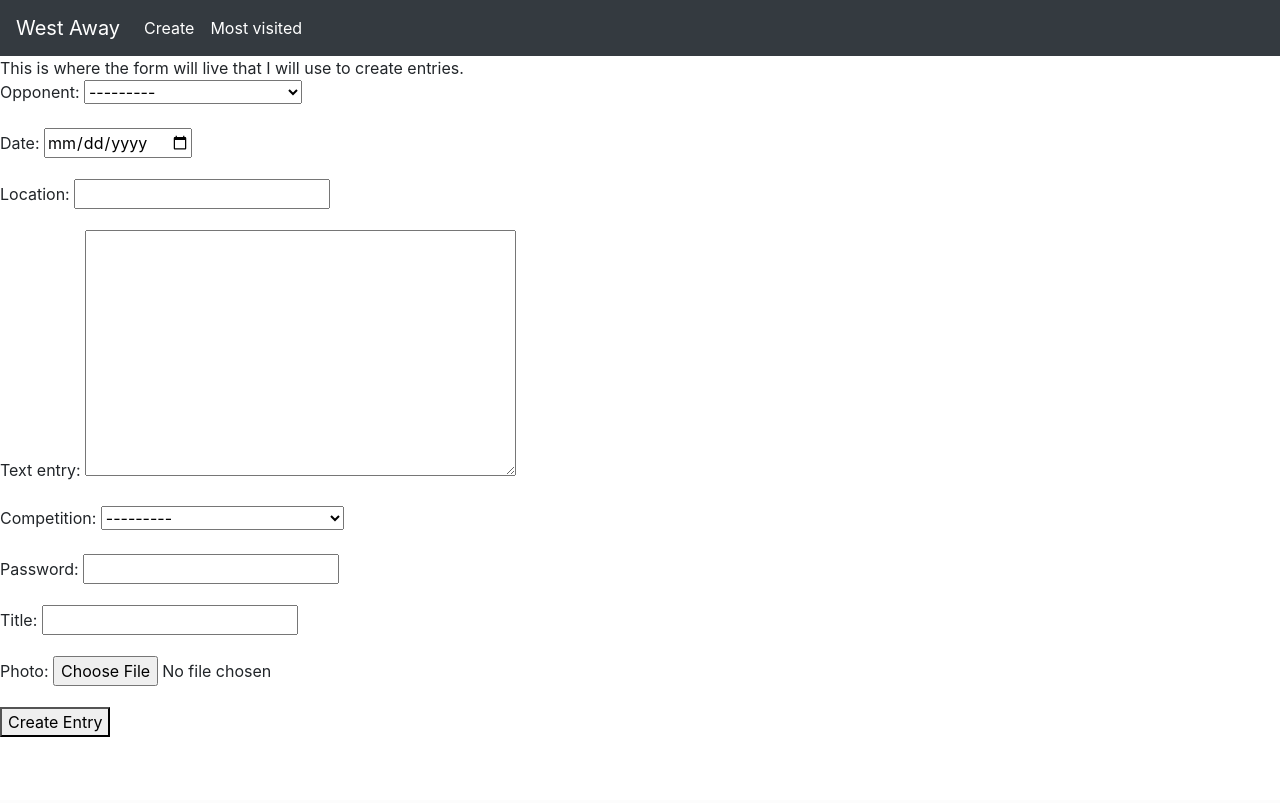
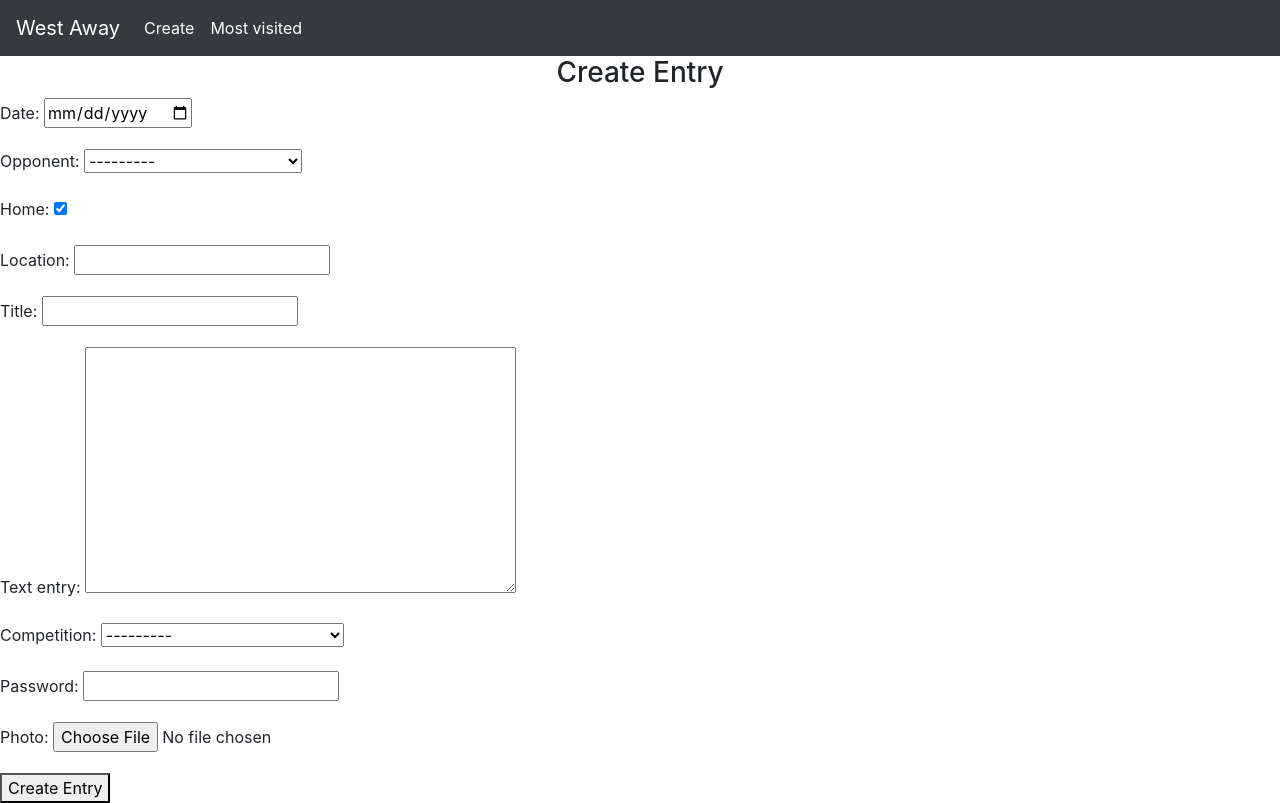
Before and after one commit to yanader/watchingwest, a Django app: page /westaway/create/ in a window 1280 px wide. Before the commit the page ends 737 px from the top, so only its background shows below. Run offline with Django 4.2, Linux system fonts and the light colour scheme; data comes from the database, SQL or seed files in the repository; both versions use the stored data as it was after the commit.

Commit message:
model and form updates

```diff
--- a/westaway/forms.py
+++ b/westaway/forms.py
@@ -7,13 +7,15 @@ class EntryUploadForm(forms.ModelForm):
 
     class Meta:
         model = Entry
-        fields = ['opponent', 'date', 'location', 'text_entry', 'competition']
+        fields = ['date', 'opponent',  'home', 'location', 'title', 'text_entry', 'competition']
 
     title = forms.CharField(max_length=64)
     photo = forms.ImageField()
 
     date = forms.DateField(widget=forms.DateInput(attrs={'type': 'date'}))
     text_entry = forms.CharField(widget=forms.Textarea)
+
+    home = forms.BooleanField(initial=True)
 
     def __init__(self, *args, **kwargs):
         super().__init__(*args, **kwargs)
@@ -34,7 +36,8 @@ class EntryUploadForm(forms.ModelForm):
             location=self.cleaned_data['location'],
             text_entry=self.cleaned_data['text_entry'],
             competition=self.cleaned_data['competition'],
-            image=image
+            image=image,
+            home=self.cleaned_data['home']
         )
 
         if commit:
--- a/westaway/models.py
+++ b/westaway/models.py
@@ -47,7 +47,7 @@ class Entry(models.Model):
     opponent = models.ForeignKey(Opponent, on_delete=models.SET_NULL, null=True)
     date = models.DateField()
     location = models.CharField(max_length=64)
-    home = models.BooleanField()
+    home = models.BooleanField(default=True)
     text_entry = models.CharField(max_length=400)
     image = models.OneToOneField(Image, null=True, blank=True, on_delete=models.SET_NULL)
     competition = models.ForeignKey(Competition, on_delete=models.SET_NULL, null=True)
--- a/westaway/templates/westaway/create.html
+++ b/westaway/templates/westaway/create.html
@@ -2,7 +2,7 @@
 
 {% block body %}
 
-This is where the form will live that I will use to create entries.
+<h3 style="text-align: center;">Create Entry</h3>
 
 <form method="POST" enctype="multipart/form-data">
     {% csrf_token %}
--- a/westaway/templates/westaway/layout.html
+++ b/westaway/templates/westaway/layout.html
@@ -6,6 +6,7 @@
         <meta name="viewport" content="initial-scale=1, width="device-width">
       <link href="{% static '/westaway/styles.css' %}" rel="stylesheet">
       <link rel="stylesheet" href="https://cdn.jsdelivr.net/npm/bootstrap@4.3.1/dist/css/bootstrap.min.css" integrity="sha384-ggOyR0iXCbMQv3Xipma34MD+dH/1fQ784/j6cY/iJTQUOhcWr7x9JvoRxT2MZw1T" crossorigin="anonymous">
+
         <title>
             West Away
         </title>
```
Also changed, not shown: db.sqlite3, westaway/migrations/0003_entry_home.py (added).
